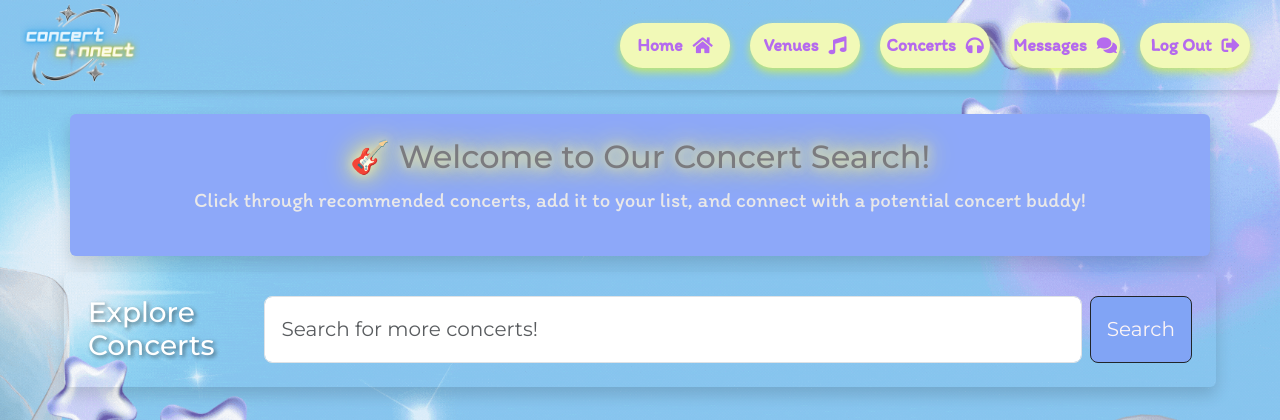
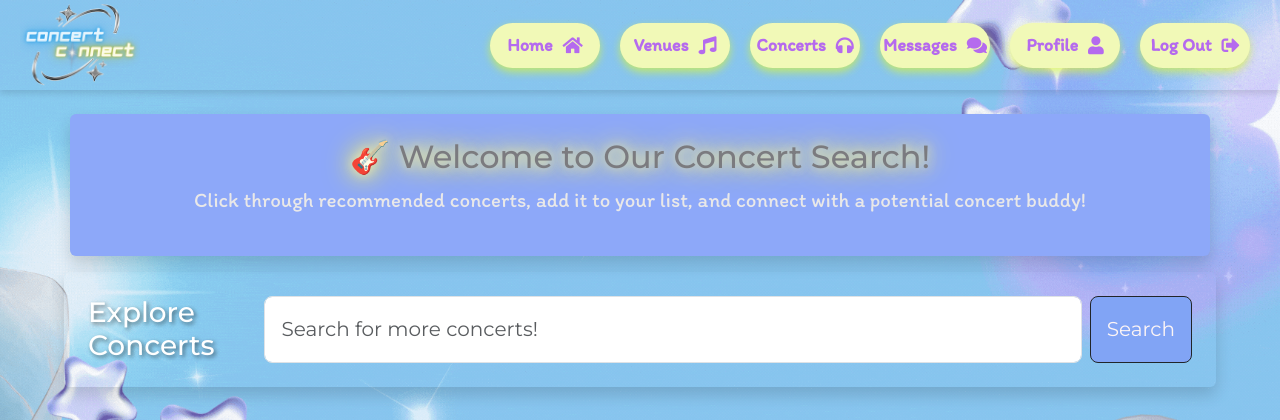
Before and after one commit to JakeMartin336/CSCI-499-Capstone-Project, a Flask app: template templates/concert.html in a window 1280 px wide. Shown: the top 420 px of the page. Run offline with Flask 3, Linux system fonts and the light colour scheme; the template is opened without the code that fills it, so the values that code supplies are empty; parts of the project's set-up code (start-up, migrations or seed data) failed here and were passed over; some libraries are stand-ins or nearby versions.

Commit message:
Update concert.html

```diff
--- a/templates/concert.html
+++ b/templates/concert.html
@@ -31,6 +31,9 @@
             </div>
             <div class="explore-button-container">
                 <button class="button" onclick="window.location.href='/messages'">Messages <i class="fa fa-comments"></i></button>
+            </div>
+            <div class="explore-button-container">
+                <button class="button" onclick="window.location.href='/profile'">Profile <i class="fa fa-user"></i></button>
             </div>
             <div class="explore-button-container">
                 <button class="button" onclick="window.location.href='/logout'">Log Out <i class="fa fa-sign-out-alt"></i></button>
```
